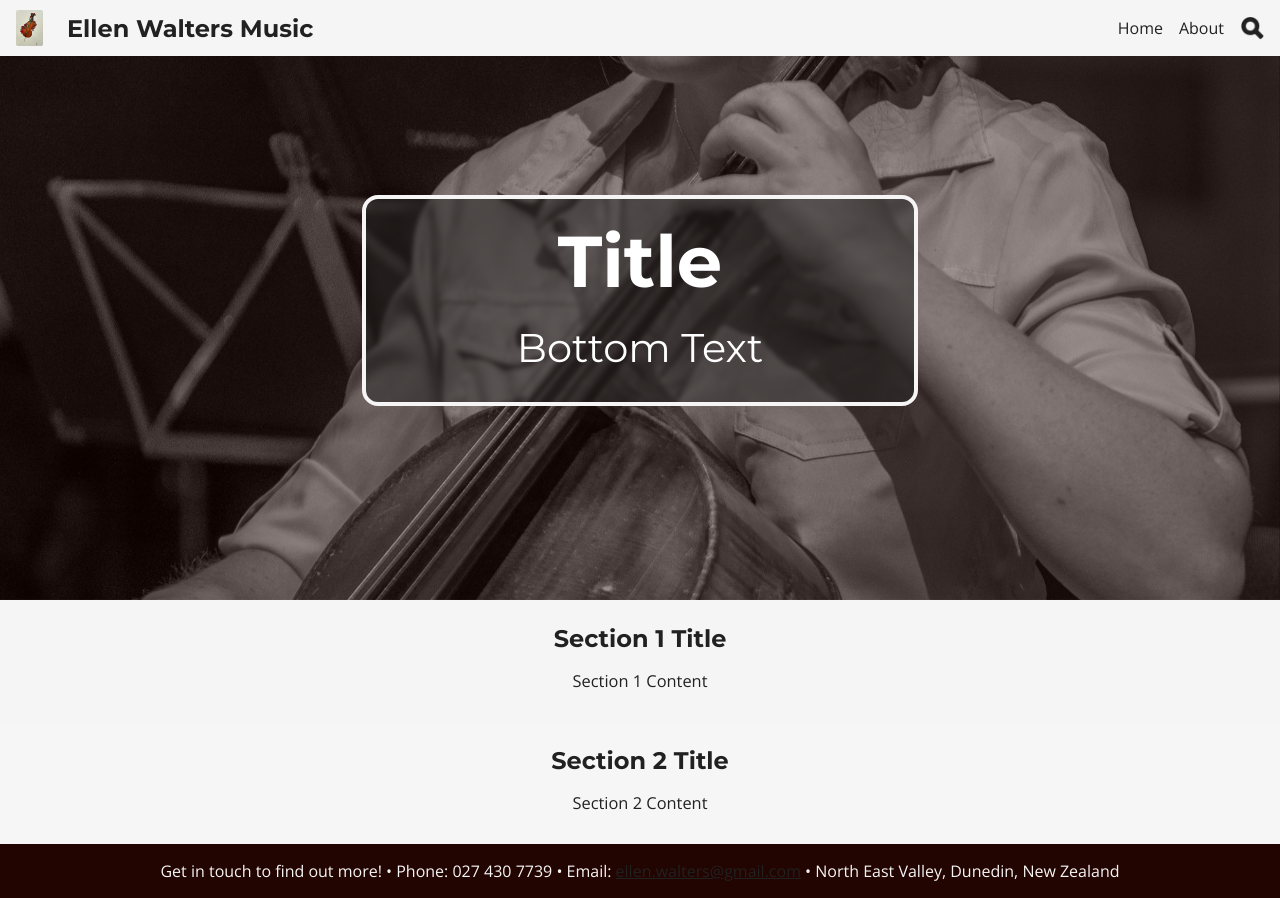
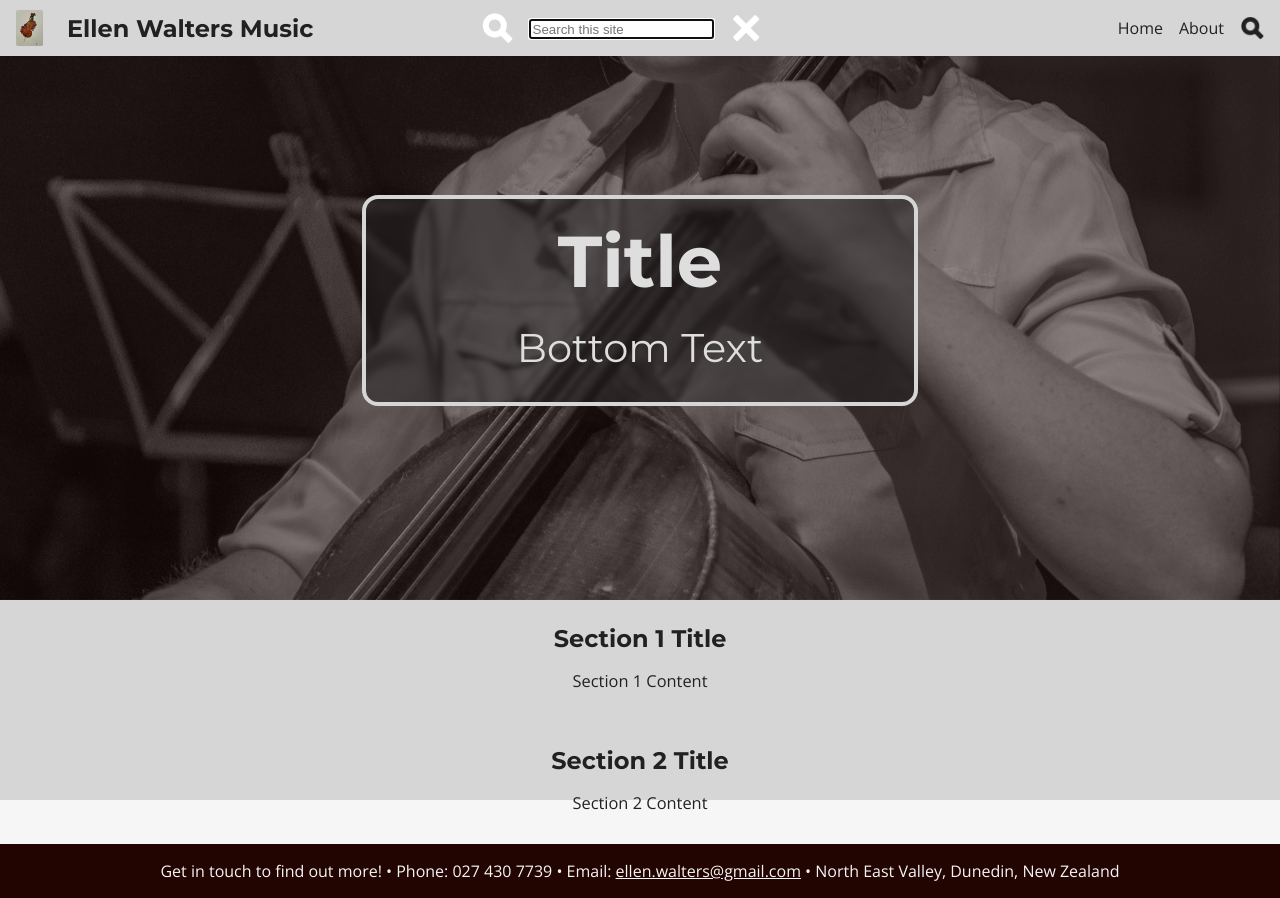
Before and after one commit to ellenwaltersmusic/ellenwaltersmusic.github.io, a website built with Vite: page template.html in a window 1280 px wide. Both pictures are taken after a click on the link 1252 px from the left and 28 px from the top of the page. Built offline with nearby package versions, Linux system fonts and the light colour scheme.

Commit message:
Updated search box css

```diff
--- a/package.json
+++ b/package.json
@@ -4,7 +4,7 @@
   "version": "0.0.0",
   "type": "module",
   "scripts": {
-    "dev": "vite",
+    "dev": "vite --open",
     "build": "tsc && vite build",
     "preview": "vite preview"
   },
--- a/src/main.ts
+++ b/src/main.ts
@@ -1,9 +1,19 @@
 const searchButton: HTMLAnchorElement | null = document.getElementById("search") as HTMLAnchorElement;
+const searchDialog: HTMLDialogElement | null = document.getElementById("search-modal") as HTMLDialogElement;
+const searchCloseButton: HTMLImageElement | null = document.getElementById("search-close") as HTMLImageElement;
 const menuButton: HTMLAnchorElement | null = document.getElementById("menu") as HTMLAnchorElement;
 
-if (searchButton) {
+if (searchButton && searchDialog) {
     searchButton.onclick = () => {
-        console.log("open search menu");
+        searchDialog.showModal();
+    }
+}
+
+if (searchDialog && searchCloseButton) {
+    searchDialog.onclick = (e) => {
+        if(e.target === searchDialog || e.target === searchCloseButton) {
+            searchDialog.close();
+        }
     }
 }
 
--- a/src/style.less
+++ b/src/style.less
@@ -85,7 +85,7 @@ a {
   display: flex;
   gap: 16px;
   align-items: center;
-  z-index: 999;
+  z-index: 998;
 
   .icon {
     display: none;
@@ -141,6 +141,47 @@ a {
       img:not(#nav-logo) {
         filter: brightness(13%);
       }
+    }
+  }
+}
+
+dialog#search-modal {
+  display: none;
+  position: fixed;
+  top: 0;
+  border: none;
+  z-index: 999;
+  margin: 0;
+  padding: 0;
+  flex-direction: column;
+  align-items: center;
+  width: 100%;
+  height: 100%;
+  background: none;
+
+  &[open] {
+    display: flex;
+  }
+
+  &::backdrop {
+    background: fade(@dark-bg, 15%);
+  }
+
+  form {
+    display: flex;
+    align-items: center;
+    gap: 1em;
+    padding: 0.75em;
+
+    input[type='search'] {
+      pointer-events: all;
+      height: 1.5em;
+    }
+
+    img {
+      pointer-events: all;
+      width: 2em;
+      cursor: pointer;
     }
   }
 }
@@ -260,4 +301,8 @@ footer {
   color: @dark-primary;
   background: @red-bg;
   text-align: center;
+
+  a {
+    color: @dark-primary;
+  }
 }
--- a/template.html
+++ b/template.html
@@ -8,18 +8,27 @@
 	<title>Ellen Walters Music - Template</title>
 </head>
 <body>
+	<dialog id="search-modal">
+		<form method="dialog">
+			<img src="src/img/search.png" alt="search icon" draggable="false">
+			<label for="site-search">
+				<input type="search" name="site-search" id="site-search" placeholder="Search this site" autocomplete="off">
+			</label>
+			<img id="search-close" src="src/img/cross.png" alt="close search icon" draggable="false">
+		</form>
+	</dialog>
 	<div id="navbar">
 		<a href=".">
-			<img id="nav-logo" src="/leighcellopic.jpg" alt="drawing of a cello">
+			<img id="nav-logo" src="/leighcellopic.jpg" alt="drawing of a cello" draggable="false">
 			Ellen Walters Music
 		</a>
 		<a href="." class="right">Home</a>
 		<a href="/about">About</a>
 		<a id="search">
-			<img src="src/img/search.png" alt="search icon">
+			<img src="src/img/search.png" alt="search icon" draggable="false">
 		</a>
 		<a id="menu" class="icon right">
-			<img src="src/img/menu.png" alt="menu icon">
+			<img src="src/img/menu.png" alt="menu icon" draggable="false">
 		</a>
 	</div>
 	<main>
```
